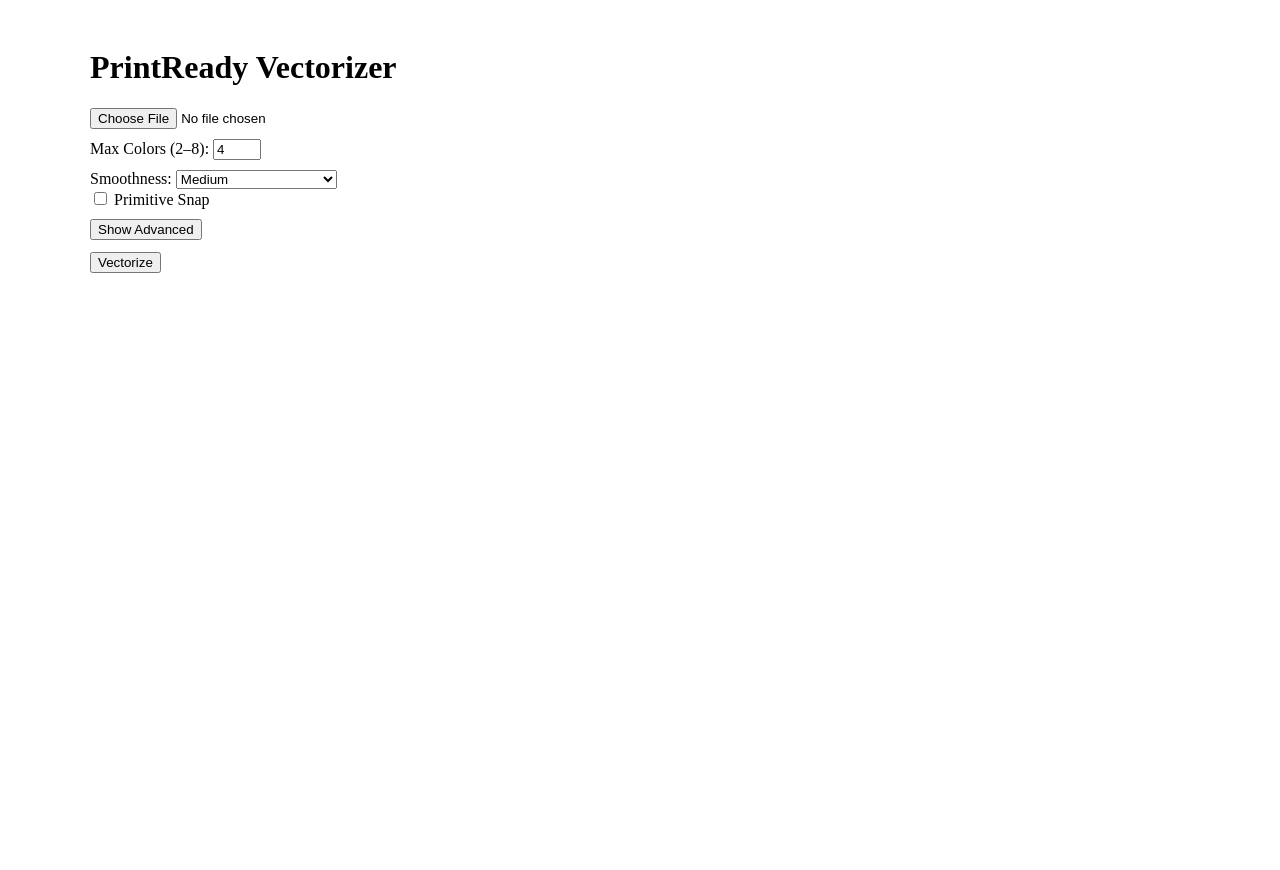
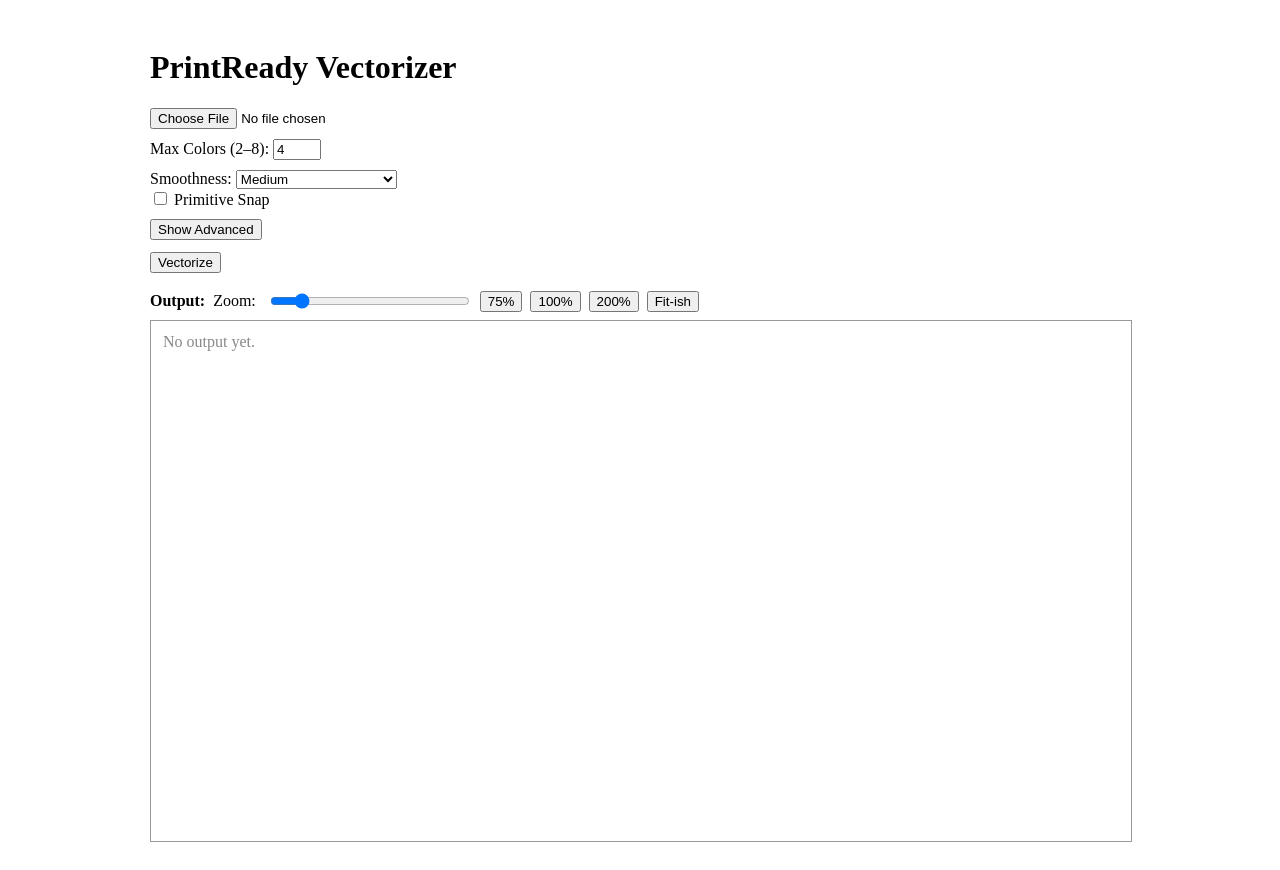
Before and after one commit to tcook4012-boop/printready-vectorizer-mvp, a Next.js app in the folder frontend/: page / in a window 1280 px wide. Before the commit the page ends 800 px from the top, so only its background shows below. Built offline with nearby package versions, Linux system fonts and the light colour scheme.

Commit message:
Update page.tsx

```diff
--- a/frontend/app/page.tsx
+++ b/frontend/app/page.tsx
@@ -1,5 +1,6 @@
+// frontend/app/page.tsx
 "use client";
-import React, { useMemo, useState } from "react";
+import React, { useMemo, useRef, useState } from "react";
 import { vectorizeImage } from "../lib/api";
 import { normalizeSvg } from "../lib/svg";
 
@@ -7,32 +8,28 @@ export default function Home() {
   const [file, setFile] = useState<File | null>(null);
   const [maxColors, setMaxColors] = useState(4);
   const [primitiveSnap, setPrimitiveSnap] = useState(false);
-  const [smoothness, setSmoothness] = useState<"low" | "medium" | "high">(
-    "medium"
-  );
+  const [smoothness, setSmoothness] = useState<"low" | "medium" | "high">("medium");
   const [minPathArea, setMinPathArea] = useState(0.0005);
-  const [order, setOrder] = useState<"light_to_dark" | "dark_to_light">(
-    "light_to_dark"
-  );
+  const [order, setOrder] = useState<"light_to_dark" | "dark_to_light">("light_to_dark");
   const [showAdvanced, setShowAdvanced] = useState(false);
 
   const [svg, setSvg] = useState<string | null>(null);
+  const [raw, setRaw] = useState<string | null>(null);
   const [loading, setLoading] = useState(false);
   const [error, setError] = useState<string | null>(null);
 
-  // Preview helpers
-  const [zoom, setZoom] = useState<number>(100); // %
-  const zoomScale = useMemo(() => Math.max(0.25, Math.min(2, zoom / 100)), [zoom]);
+  const [zoom, setZoom] = useState(0.75);
+  const viewportRef = useRef<HTMLDivElement>(null);
 
   const handleVectorize = async () => {
     if (!file) {
       setError("Please upload an image");
       return;
     }
-
     try {
       setError(null);
       setSvg(null);
+      setRaw(null);
       setLoading(true);
 
       const rawSvg = await vectorizeImage(file, {
@@ -43,20 +40,17 @@ export default function Home() {
         order,
       } as any);
 
-      const cleaned = normalizeSvg(rawSvg);
+      setRaw(typeof rawSvg === "string" ? rawSvg : JSON.stringify(rawSvg));
 
+      const cleaned = normalizeSvg(String(rawSvg || ""));
       if (!cleaned || !cleaned.toLowerCase().includes("<svg")) {
-        console.warn("Non-SVG API response:", String(rawSvg)?.slice(0, 500));
         setError(
-          "API did not return embeddable SVG. First 300 chars:\n" +
+          "API returned data but it wasn't a usable <svg>. First 300 chars:\n" +
           String(rawSvg).slice(0, 300)
         );
         return;
       }
-
       setSvg(cleaned);
-      // try to start preview fit-ish
-      setZoom(100);
     } catch (e: any) {
       const msg = String(e?.message || e);
       setError(
@@ -80,8 +74,22 @@ export default function Home() {
     URL.revokeObjectURL(url);
   };
 
+  const scaledStyle = useMemo(
+    () => ({
+      transform: `scale(${zoom})`,
+      transformOrigin: "top left",
+      display: "inline-block",
+    }),
+    [zoom]
+  );
+
+  const fitIsh = () => {
+    // crude “fit” so the svg usually fits once
+    setZoom(0.8);
+  };
+
   return (
-    <main style={{ padding: 20, maxWidth: 1100, margin: "0 auto" }}>
+    <main style={{ padding: 20, maxWidth: 980, margin: "0 auto" }}>
       <h1>PrintReady Vectorizer</h1>
 
       <input
@@ -148,10 +156,7 @@ export default function Home() {
 
           <div style={{ marginTop: 8 }}>
             <label>Layer Order: </label>
-            <select
-              value={order}
-              onChange={(e) => setOrder(e.target.value as any)}
-            >
+            <select value={order} onChange={(e) => setOrder(e.target.value as any)}>
               <option value="light_to_dark">Light → Dark</option>
               <option value="dark_to_light">Dark → Light</option>
             </select>
@@ -165,64 +170,68 @@ export default function Home() {
         </button>
       </div>
 
-      {/* Show API errors */}
       {error && (
         <pre style={{ color: "red", whiteSpace: "pre-wrap", marginTop: 10 }}>
           {error}
         </pre>
       )}
 
-      {/* SVG Output */}
-      {svg && (
-        <>
-          <div style={{ display: "flex", alignItems: "center", gap: 12, marginTop: 18 }}>
-            <h3 style={{ margin: 0 }}>Output:</h3>
-            <label style={{ display: "flex", alignItems: "center", gap: 8 }}>
-              Zoom:
+      <div style={{ marginTop: 18, display: "flex", alignItems: "center", gap: 8 }}>
+        <strong>Output:</strong>
+        <span>Zoom:&nbsp;</span>
         <input
           type="range"
-                min={25}
-                max={200}
-                step={5}
+          min={0.25}
+          max={4}
+          step={0.05}
           value={zoom}
           onChange={(e) => setZoom(Number(e.target.value))}
+          style={{ width: 200 }}
         />
-              <span style={{ width: 48, textAlign: "right" }}>{zoom}%</span>
-            </label>
-            <button onClick={() => setZoom(100)}>100%</button>
-            <button onClick={() => setZoom(200)}>200%</button>
-            <button onClick={() => setZoom(75)}>Fit-ish</button>
+        <button onClick={() => setZoom(0.75)}>75%</button>
+        <button onClick={() => setZoom(1)}>100%</button>
+        <button onClick={() => setZoom(2)}>200%</button>
+        <button onClick={fitIsh}>Fit-ish</button>
       </div>
 
-          {/* Scrollable preview area */}
       <div
+        ref={viewportRef}
         style={{
           border: "1px solid #999",
-              maxWidth: "100%",
-              height: "70vh",
-              overflow: "auto",             // <-- scrollbars appear as needed
+          width: "100%",
+          height: 520,
+          overflow: "auto",          // <— scrollbars always available
           background: "#fff",
           marginTop: 8,
-              padding: 12,
+          position: "relative",
         }}
       >
-            {/* scale the SVG inside, but keep natural size so scrollbars work */}
+        {/* Render normalized SVG (if any). We deliberately use innerHTML so the SVG is interactive */}
+        {svg ? (
           <div
-              style={{
-                transform: `scale(${zoomScale})`,
-                transformOrigin: "top left",
-                width: "max-content",       // allows scroll of scaled content
-                height: "max-content",
-              }}
-              // NOTE: we purposely render the raw SVG markup
+            style={scaledStyle}
+            // eslint-disable-next-line react/no-danger
             dangerouslySetInnerHTML={{ __html: svg }}
           />
+        ) : (
+          <div style={{ color: "#888", padding: 12 }}>
+            {loading ? "Rendering..." : "No output yet."}
+          </div>
+        )}
       </div>
 
+      {svg && (
         <button onClick={downloadSvg} style={{ marginTop: 10 }}>
           Download SVG
         </button>
-        </>
+      )}
+
+      {/* Optional: tiny debug peek at the first part of raw response */}
+      {raw && !svg && (
+        <details style={{ marginTop: 10 }}>
+          <summary>Debug: Raw API response (first 400 chars)</summary>
+          <pre style={{ whiteSpace: "pre-wrap" }}>{String(raw).slice(0, 400)}</pre>
+        </details>
       )}
     </main>
   );
```
Lines whose indentation alone changed are shown as unchanged.
